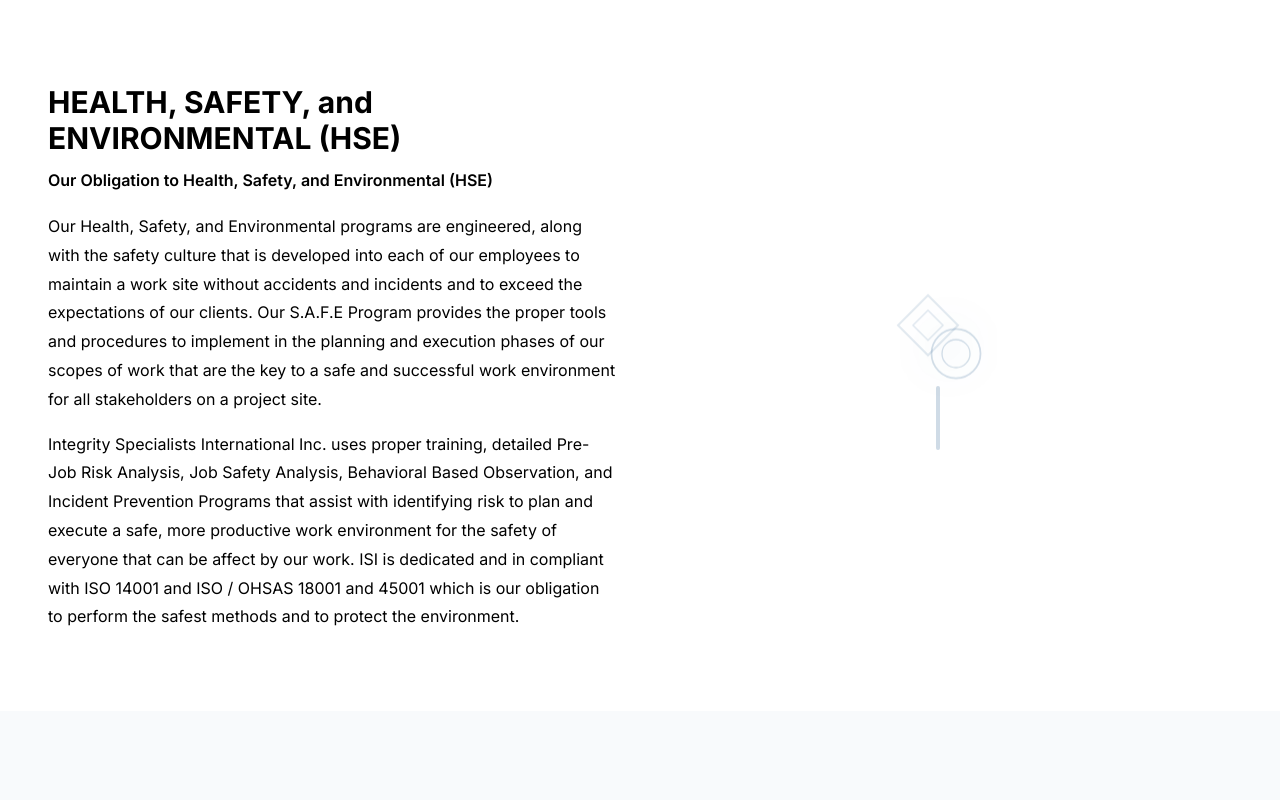
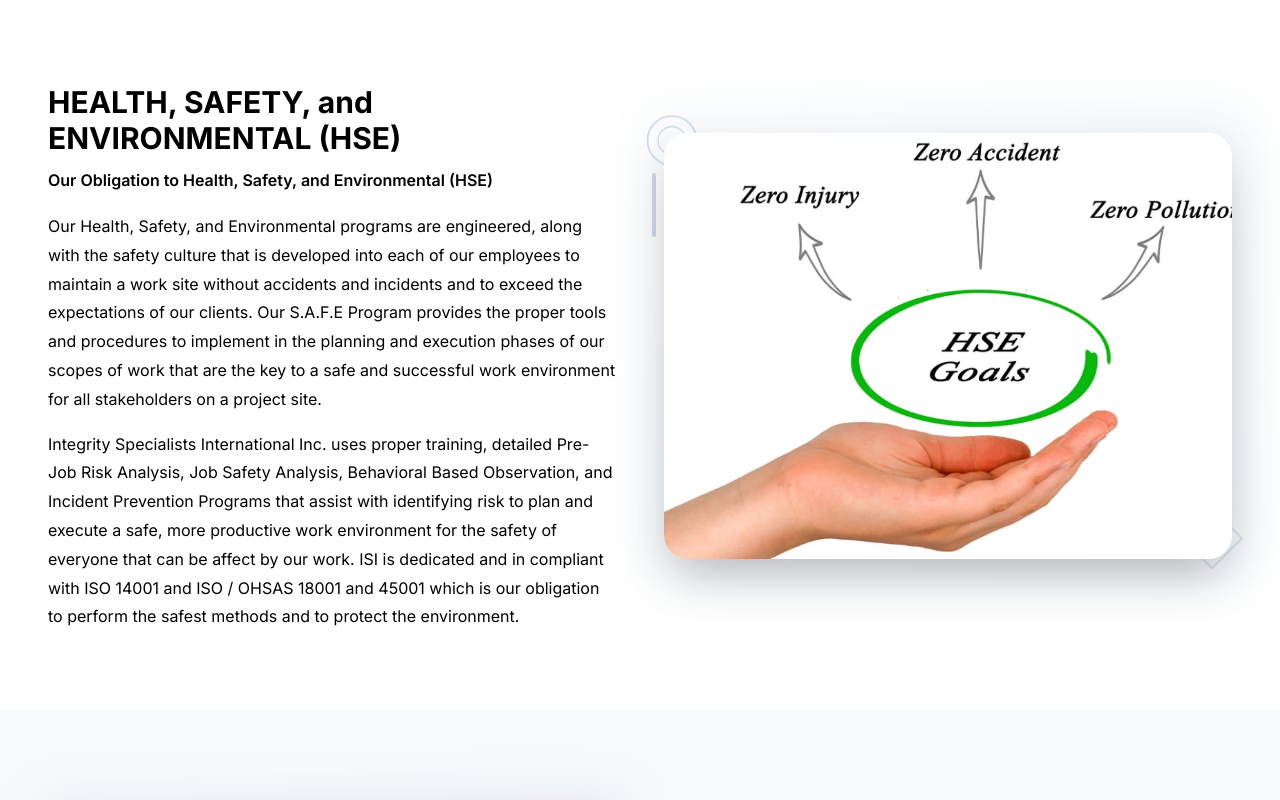
Before and after one commit to Muhammadkashifsaeed/System, a Next.js app: page /about/hse in a window 1280 px wide. Shown: the part 520-1320 px from the top of the page. Built offline with nearby package versions, Linux system fonts and the light colour scheme.

Commit message:
revert: restore original image container style while keeping premium decorative wrapper

```diff
--- a/src/components/AboutHSESections.tsx
+++ b/src/components/AboutHSESections.tsx
@@ -1,8 +1,8 @@
 import Image from "next/image";
 
-function PremiumImage({ src, alt, hasTopAccent = true }: { src: string; alt: string; hasTopAccent?: boolean }) {
+function PremiumImage({ src, alt, hasTopAccent = true, priority = false }: { src: string; alt: string; hasTopAccent?: boolean; priority?: boolean }) {
   return (
-    <div className="group relative max-w-2xl">
+    <div className="group relative w-full max-w-2xl">
       <div className="absolute -inset-4 rounded-3xl bg-gradient-to-br from-primary/5 to-primary/10 blur-xl" aria-hidden="true" />
 
       {hasTopAccent && (
@@ -23,12 +23,12 @@
         </svg>
       </div>
 
-      <div className="relative overflow-hidden rounded-[20px] shadow-xl shadow-primary/10 transition-all duration-500 ease-out group-hover:scale-[1.03] group-hover:shadow-2xl group-hover:shadow-primary/15">
+      <div className="relative aspect-[4/3] w-full overflow-hidden rounded-3xl shadow-2xl">
         <Image
           src={src}
           alt={alt}
           fill
-          priority
+          priority={priority}
           quality={100}
           sizes="(max-width: 1024px) 100vw, 50vw"
           className="object-cover"
@@ -63,7 +63,7 @@
               </div>
             </div>
             <div className="order-1 lg:order-2 flex justify-center">
-              <PremiumImage src="/images/Program.webp" alt="HSE Program" />
+              <PremiumImage src="/images/Program.webp" alt="HSE Program" priority />
             </div>
           </div>
         </div>
```
